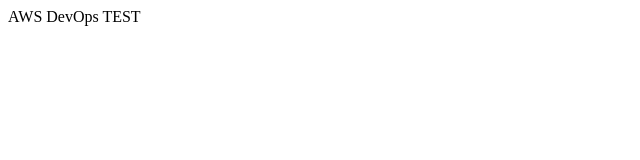
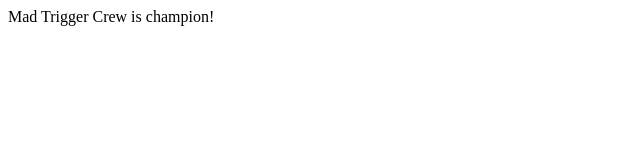
Before and after one commit to jiangmin3737/AWS_DevOps, a plain HTML site: page app/index.html in a window 1280 px wide. Shown: the whole page, without its empty margins (0-640 px from the left). Drawn offline with Linux system fonts and the light colour scheme.

Commit message:
Update index.html

```diff
--- a/app/index.html
+++ b/app/index.html
@@ -1,5 +1,5 @@
 <html>
 <body>
-AWS DevOps TEST
+Mad Trigger Crew is champion!
 </body>
 </html>
```
